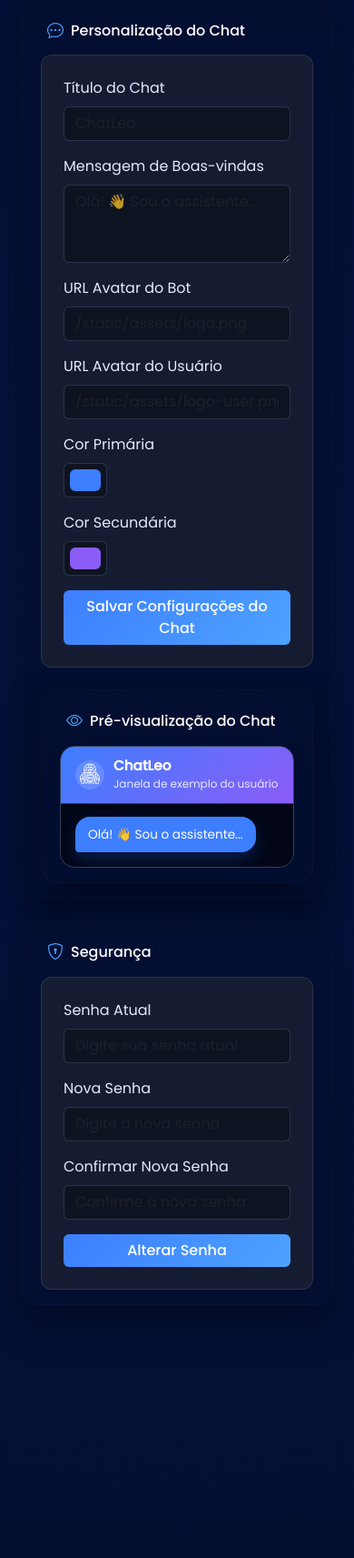
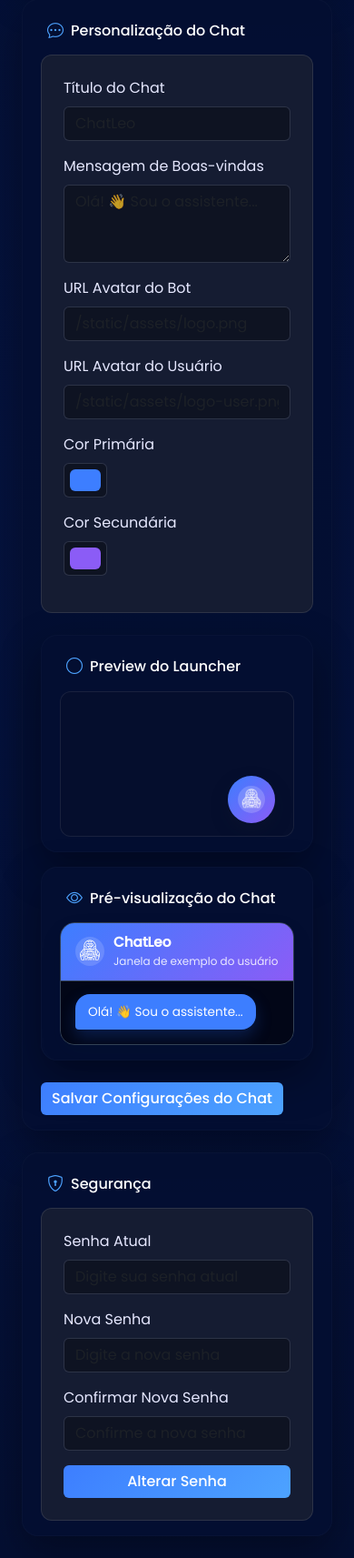
Before and after one commit to moaaskt/ChatJovemProgramador-staging, a Flask app: template templates/admin/settings.html in a window 390 px wide; the page is wider, and only the part inside the window is pictured. Shown: the part 387-2100 px from the top of that part at 91% size. Run offline with Flask 3, Linux system fonts and the light colour scheme; the template is opened without the code that fills it, so the values that code supplies are empty; some libraries are stand-ins or nearby versions.

Commit message:
feat(admin): enhance chat and launcher preview functionality
- Updated the chat settings page to include a side-by-side preview of the chat and launcher.
- Modified CSS styles for the launcher preview to improve layout and responsiveness.
- Implemented JavaScript functions to dynamically update the launcher preview based on user input for colors and avatar.
- Adjusted the save button placement for better user experience.

```diff
--- a/static/css/admin.css
+++ b/static/css/admin.css
@@ -1130,7 +1130,7 @@ button {
   --chat-preview-primary: #3D7EFF;
   --chat-preview-secondary: #8B5CF6;
 
-  max-width: 420px;
+  width: 100%;
   background-color: #ffffff;
   border-radius: 1rem;
   border: 1px solid #e5e7eb;
@@ -1223,3 +1223,59 @@ button {
 .admin-body.theme-dark .chat-preview-header {
   border-bottom-color: #334155;
 }
+
+/* ===== PREVIEW DO LAUNCHER ===== */
+.launcher-preview-wrapper {
+  margin-top: 0.5rem;
+}
+
+.launcher-preview-surface {
+  position: relative;
+  background: #f3f4f6;
+  border-radius: 0.75rem;
+  border: 1px solid #e5e7eb;
+  min-height: 160px;
+  padding: 0.75rem;
+  overflow: hidden;
+}
+
+.admin-body.theme-dark .launcher-preview-surface {
+  background: #050e2d;
+  border-color: rgba(255, 255, 255, 0.08);
+}
+
+.launcher-preview-bubble {
+  position: absolute;
+  right: 1.25rem;
+  bottom: 0.85rem;
+  width: 52px;
+  height: 52px;
+  border-radius: 999px;
+  display: flex;
+  align-items: center;
+  justify-content: center;
+  box-shadow: 0 8px 18px rgba(15, 23, 42, 0.35);
+  cursor: default;
+  background: linear-gradient(
+    135deg,
+    #3D7EFF 0%,
+    #8B5CF6 100%
+  );
+}
+
+.launcher-preview-avatar {
+  width: 30px;
+  height: 30px;
+  border-radius: 999px;
+  background-color: rgba(255, 255, 255, 0.18);
+  display: flex;
+  align-items: center;
+  justify-content: center;
+  overflow: hidden;
+}
+
+.launcher-preview-avatar img {
+  width: 100%;
+  height: 100%;
+  object-fit: contain;
+}
--- a/templates/admin/settings.html
+++ b/templates/admin/settings.html
@@ -94,11 +94,33 @@
             </div>
         </div>
 
-        <button id="save-chat-config" class="btn btn-primary">Salvar Configurações do Chat</button>
     </div>
 
-    <!-- Pré-visualização do Chat -->
-    <div class="card-section mt-4">
+    <!-- Previews lado a lado -->
+    <div class="row mt-4">
+        <div class="col-md-6 mb-3 mb-md-0">
+            <div class="card-section">
+                <div class="section-title-wrapper">
+                    <h5 class="section-title">
+                        <i class="bi bi-circle"></i>
+                        Preview do Launcher
+                    </h5>
+                </div>
+                <div class="launcher-preview-wrapper">
+                    <div class="launcher-preview-surface">
+                        <!-- canto inferior direito simulando a página -->
+                        <div class="launcher-preview-bubble" id="launcher-preview-bubble">
+                            <div class="launcher-preview-avatar">
+                                <img id="launcher-preview-avatar" src="/static/assets/logo.png" alt="Avatar do bot">
+                            </div>
+                        </div>
+                    </div>
+                </div>
+            </div>
+        </div>
+
+        <div class="col-md-6">
+            <div class="card-section">
                 <div class="section-title-wrapper">
                     <h5 class="section-title">
                         <i class="bi bi-eye"></i>
@@ -126,6 +148,10 @@
                     </div>
                 </div>
             </div>
+        </div>
+    </div>
+
+    <button id="save-chat-config" class="btn btn-primary mt-4">Salvar Configurações do Chat</button>
 </div>
 
 <!-- Seção 3: Troca de Senha -->
@@ -196,6 +222,29 @@ function updateChatPreview() {
 
     previewRoot.style.setProperty("--chat-preview-primary", primary);
     previewRoot.style.setProperty("--chat-preview-secondary", secondary);
+}
+
+// Função para atualizar o preview do launcher
+function updateLauncherPreviewFromForm() {
+    const bubbleEl = document.getElementById("launcher-preview-bubble");
+    const avatarEl = document.getElementById("launcher-preview-avatar");
+    const primaryInput = document.getElementById("primary-color");
+    const secondaryInput = document.getElementById("secondary-color");
+    const botAvatarInput = document.getElementById("bot-avatar");
+
+    if (!bubbleEl || !avatarEl) {
+        return;
+    }
+
+    const primary = (primaryInput && primaryInput.value) || "#3D7EFF";
+    const secondary = (secondaryInput && secondaryInput.value) || "#8B5CF6";
+    const avatarUrl = (botAvatarInput && botAvatarInput.value) || "/static/assets/logo.png";
+
+    // Gradiente do bubble baseado nas cores escolhidas
+    bubbleEl.style.background = `linear-gradient(135deg, ${primary} 0%, ${secondary} 100%)`;
+
+    // Avatar
+    avatarEl.src = avatarUrl;
 }
 
 document.addEventListener("DOMContentLoaded", function () {
@@ -271,9 +320,11 @@ document.addEventListener("DOMContentLoaded", function () {
 
                 // Atualizar pré-visualização com os valores carregados
                 updateChatPreview();
+                updateLauncherPreviewFromForm();
             } else {
                 // Atualizar pré-visualização mesmo se não houver dados carregados
                 updateChatPreview();
+                updateLauncherPreviewFromForm();
             }
         } catch (err) {
             console.error("Erro ao carregar configurações:", err);
@@ -284,6 +335,7 @@ document.addEventListener("DOMContentLoaded", function () {
             applyThemeToBody(theme);
             // Atualizar pré-visualização com valores padrão mesmo em caso de erro
             updateChatPreview();
+            updateLauncherPreviewFromForm();
         }
     }
 
@@ -350,6 +402,26 @@ document.addEventListener("DOMContentLoaded", function () {
             el.addEventListener("change", updateChatPreview);
         }
     });
+
+    // Adicionar listeners para atualizar preview do launcher em tempo real
+    const botAvatarInput = document.getElementById("bot-avatar");
+    const primaryInput = document.getElementById("primary-color");
+    const secondaryInput = document.getElementById("secondary-color");
+
+    if (botAvatarInput) {
+        botAvatarInput.addEventListener("input", updateLauncherPreviewFromForm);
+        botAvatarInput.addEventListener("blur", updateLauncherPreviewFromForm);
+    }
+
+    if (primaryInput) {
+        primaryInput.addEventListener("input", updateLauncherPreviewFromForm);
+        primaryInput.addEventListener("change", updateLauncherPreviewFromForm);
+    }
+
+    if (secondaryInput) {
+        secondaryInput.addEventListener("input", updateLauncherPreviewFromForm);
+        secondaryInput.addEventListener("change", updateLauncherPreviewFromForm);
+    }
 });
 
 // Função para mostrar feedback usando SweetAlert2 (padrão Velzon)
```
Lines whose indentation alone changed are shown as unchanged.
